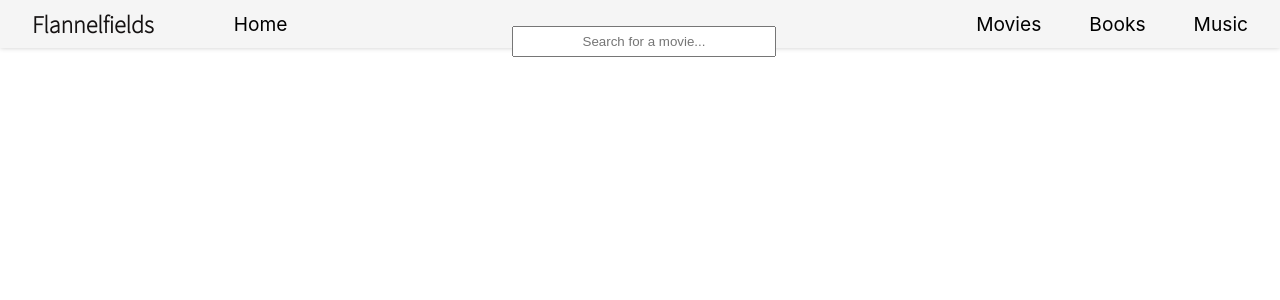
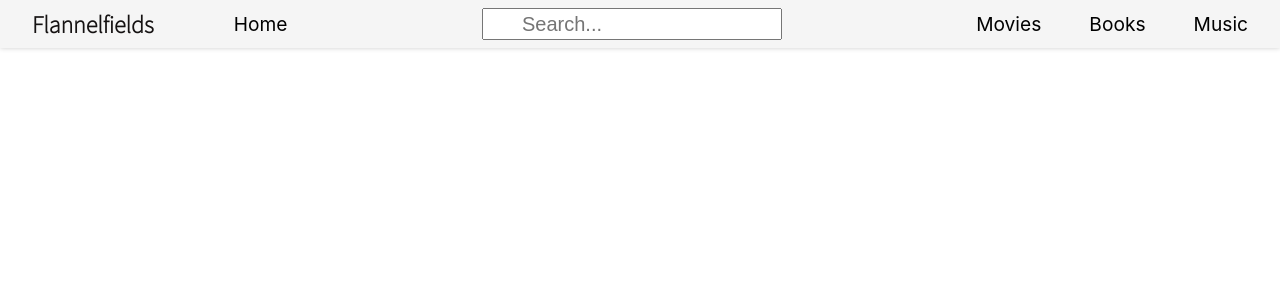
Before and after one commit to samfallowfield/Movie_App, a React (Create React App) app: page /movies in a window 1280 px wide. Shown: the top 300 px of the page. Built offline with nearby package versions, Linux system fonts and the light colour scheme.

Commit message:
added seen button first step

```diff
--- a/src/App.js
+++ b/src/App.js
@@ -1,24 +1,39 @@
 import React, {useState, useEffect} from 'react';
 import "./Css/App.css";
 import NavBar from "./components/Navbar";
-import {Route, Link, BrowserRouter, Routes} from 'react-router-dom';
+import {Route, Link, BrowserRouter, Routes, useLocation} from 'react-router-dom';
 import Home from './pages/Home';
 import Movies from './pages/Movies';
 import Books from './pages/Books';
 import Music from './pages/Music';
 import MovieCollection from './pages/MovieCollection';
+import axios from "./data/axios.config.js";
 
 
 function App() {
+
+  const [results, setResults] = useState([]);
+
+  const handleSearchBoxChange = (currentInput, location) => {
+
+    switch(location){
+      case "/movies":
+        axios.get(`${currentInput}`).then((res) => {
+          setResults(res.data.results);
+        });
+
+    }
+  };
+
 
 
   return (
     <BrowserRouter>
       <div className="App">
-          <NavBar />
+          <NavBar handleSearchBoxChange = {handleSearchBoxChange} />
           <Routes>
             <Route exact path="/" element={<Home/>}/>
-            <Route exact path="/movies" element={<Movies/>}/>
+            <Route exact path="/movies" element={<Movies results ={results}/>}/>
             <Route exact path="/books" element={<Books/>}/>
             <Route exact path="/music" element={<Music/>}/>
             <Route exact path="/moviecollection" element={<MovieCollection/>}/>
--- a/src/Css/Movies.css
+++ b/src/Css/Movies.css
@@ -35,3 +35,6 @@
     width: 100%;
     padding-left: 1vw;
 }
+
+.watchedButton{
+}
--- a/src/Css/SearchBox.css
+++ b/src/Css/SearchBox.css
@@ -1,18 +1,16 @@
 .input-wrapper{
-    position: fixed;
-    top: -8%;
     left: 40%;
     display: flex;
     justify-content: center;
-    align-items: center;
-    margin-top: 7vw;
-
 }
 
 .input-wrapper input{
     height: 2vw;
     width: 20vw;
     text-align: center;
+    font-size:125% ;
+    text-align: left;
+    padding-left: 3vw;
 }
 
 .InputWrapperContainer{
--- a/src/components/MovieResultCard.js
+++ b/src/components/MovieResultCard.js
@@ -1,6 +1,6 @@
 import React from 'react';
 import '../Css/Movies.css';
-import PostMovie from './MovieManagement';
+import MovieManagement from './MovieManagement';
 
 
 function MovieResultCard({movie, buttonState}) {
@@ -21,7 +21,7 @@ function MovieResultCard({movie, buttonState}) {
                     {movie.release_date ? movie.release_date.substring(0, 4) : `-`}
                 </p>
                 <p className="overview">{movie.overview}</p>
-                <PostMovie  className="postButton" movie={movie} buttonStateForChildren={buttonState}/>
+                <MovieManagement className="postButton" movie={movie} buttonStateForChildren={buttonState} />
             </div>
         </div>
     </div>
--- a/src/components/Navbar.js
+++ b/src/components/Navbar.js
@@ -1,15 +1,19 @@
 import React from "react";
+import Switch from "react";
 import "../Css/NavBar.css";
-import {Link} from "react-router-dom";
+import { Link, Route} from "react-router-dom";
 import SiteTitle from "./SiteTitle";
 import NavList from "./NavList";
+import SearchBox from "./SearchBox";
+import "../Css/Movies.css";
 
-const NavBar = () => {
+const NavBar = ({ handleSearchBoxChange }) => {
   return (
-    <div className= "NavBar__container">
+    <div className="NavBar__container">
       <SiteTitle />
+      <SearchBox onSearchChange={handleSearchBoxChange} />
       <NavList />
-      </div>
+    </div>
   );
 };
 
--- a/src/components/SearchBox.js
+++ b/src/components/SearchBox.js
@@ -1,12 +1,14 @@
 import React, { useState } from "react";
 import "../Css/SearchBox.css";
+import { useLocation} from "react-router-dom";
 
-function SearchBox({ onSearchChange }) {
+function SearchBox({ onSearchChange}) {
+  const location = useLocation();
   const [searchText, setSearchText] = useState("");
 
   const onChange = (e) => {
     e.preventDefault();
-    onSearchChange(e.target.value);
+    onSearchChange(e.target.value, location.pathname);
     setSearchText(e.target.value)
   };
 
@@ -15,7 +17,7 @@ function SearchBox({ onSearchChange }) {
       <div className="input-wrapper">
         <input
           type="text"
-          placeholder="Search for a movie..."
+          placeholder="Search..."
           value={searchText}
           onChange={onChange}
         />
--- a/src/pages/MovieCollection.js
+++ b/src/pages/MovieCollection.js
@@ -3,6 +3,7 @@ import "../Css/Movies.css";
 import axios from "axios";
 import MovieResultCard from "../components/MovieResultCard";
 import { useState } from "react";
+import markAsSeen from "../components/MovieManagement";
 
 function MovieCollection() {
 
@@ -16,7 +17,9 @@ function MovieCollection() {
     )
     .then(res => {
         setResults((res.data));
-      })
+      },)
+
+
 
   return (
 
@@ -25,6 +28,8 @@ function MovieCollection() {
           {results.map((movie) => (
             <li className="Poster" key={movie.id}>
               <MovieResultCard movie={movie} buttonState={buttonStateDelete} />
+              <button className="watchedButton" onClick={markAsSeen}>Mark as Watched</button>
+
             </li>
           ))}
         </ul>
--- a/src/pages/Movies.js
+++ b/src/pages/Movies.js
@@ -1,39 +1,24 @@
-import React, { useState} from "react";
+import React, { useState } from "react";
 import "../Css/Movies.css";
 import MovieResultCard from "../components/MovieResultCard";
 import SearchBox from "../components/SearchBox";
-import axios from '../data/axios.config.js';
+import axios from "../data/axios.config.js";
+
+function Movies({results}) {
 
 
-function Movies() {
-  const [results, setResults] = useState([]);
-
-
-  const handleSearchBoxChange = (currentInput) => {
-    axios.get(
-      `${currentInput}`
-    )
-        .then(res => {
-          setResults(res.data.results)
-        })
-    };
-
-    const buttonStateAdd = "Add";
-
-
+  const buttonStateAdd = "Add";
 
   return (
     <div className="Movies">
       <div className="Container">
         <div className="SearchBoxContainer">
-
-          <SearchBox onSearchChange={handleSearchBoxChange} />
         </div>
         {results.length > 0 && (
           <ul className="Results">
             {results.map((movie) => (
               <li className="Poster" key={movie.id}>
-                <MovieResultCard movie={movie} buttonState={buttonStateAdd}/>
+                <MovieResultCard movie={movie} buttonState={buttonStateAdd} />
               </li>
             ))}
           </ul>
```
Also changed, not shown: src/components/MovieManagement.js (+9 -2 lines).
